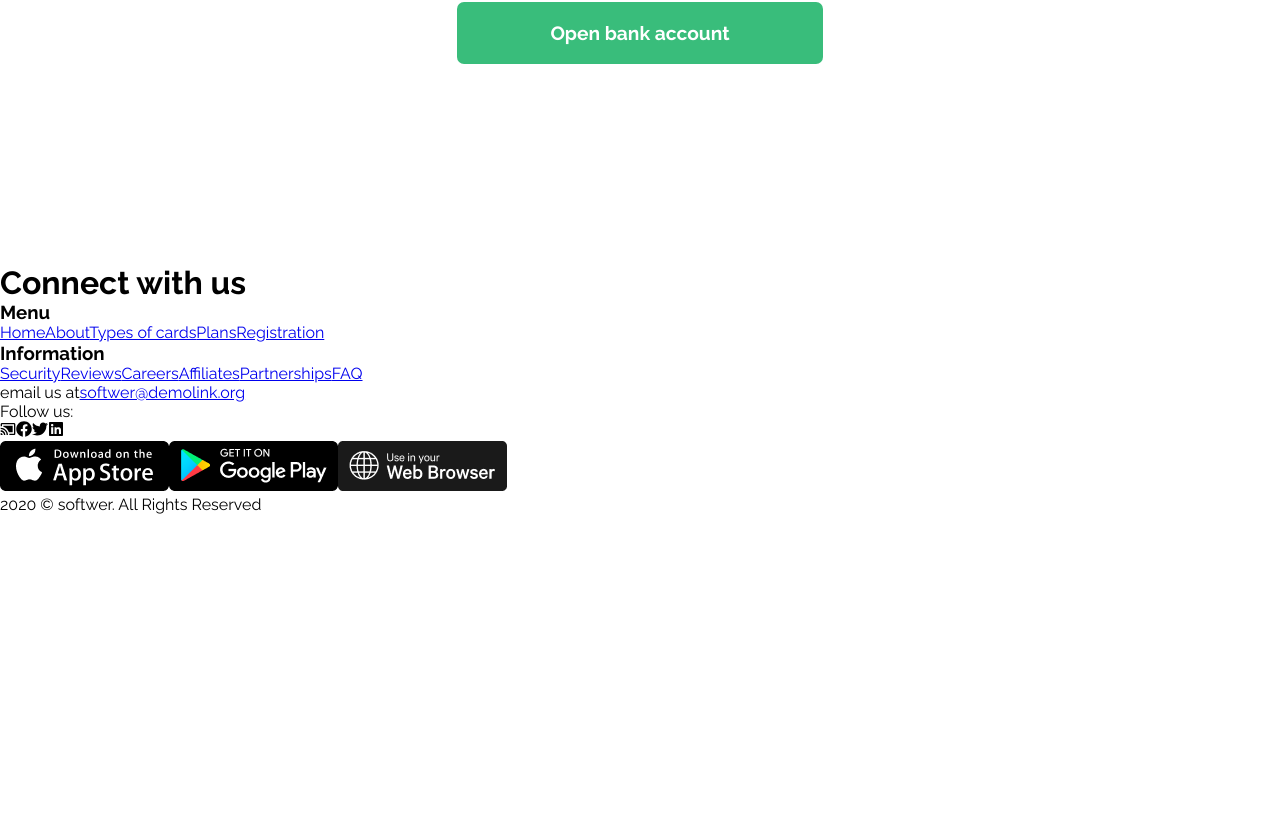
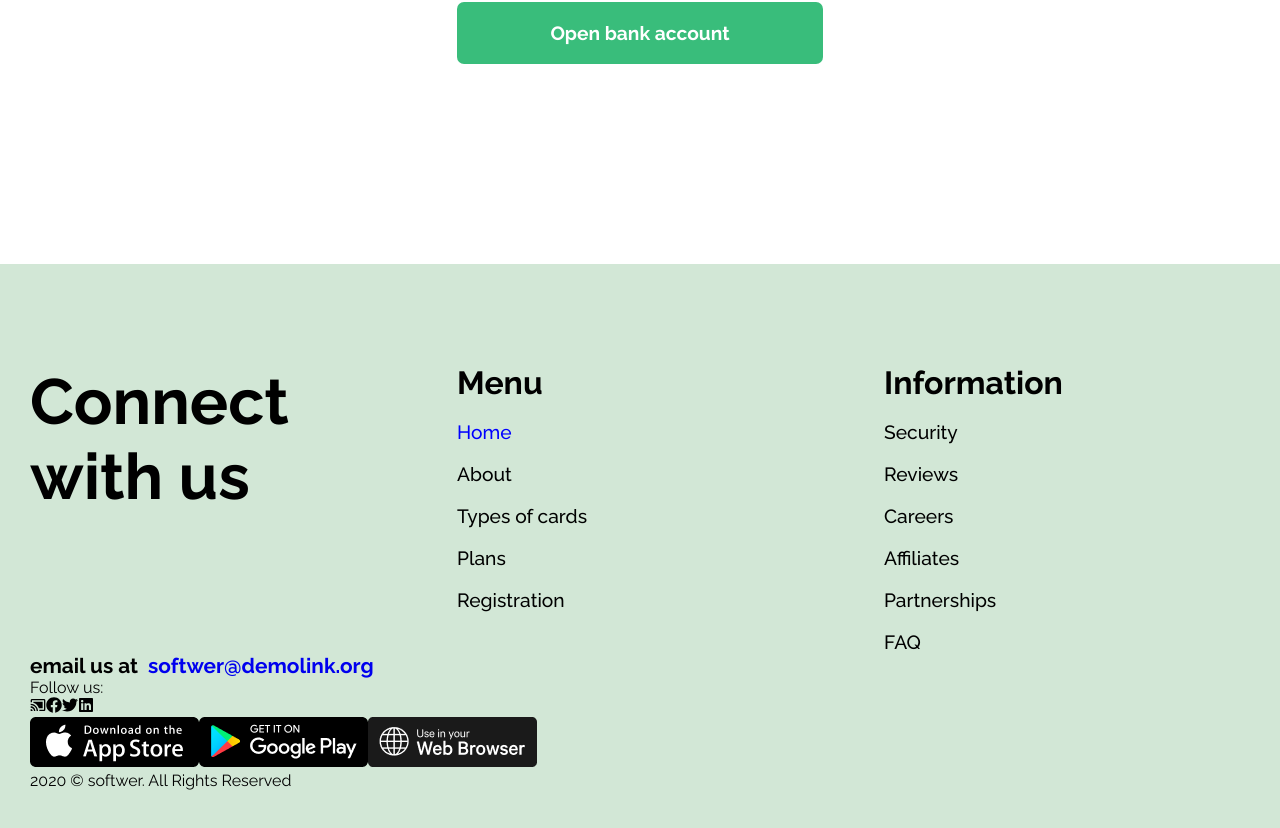
Before and after one commit to Trend20/Softwer, a React (Create React App) app: page / in a window 1280 px wide. Shown: the part 4866-5694 px from the top of the page. Before the commit the page ends 5380 px from the top, so only its background shows below. Built offline with nearby package versions, Linux system fonts and the light colour scheme.

Commit message:
working on the  footer section

```diff
--- a/src/components/pages/Home/Home.css
+++ b/src/components/pages/Home/Home.css
@@ -582,4 +582,62 @@
         padding: 20px;
     }
 }
-/* end of siign up section */
+/* end of sign up section */
+
+/* footer styles */
+
+footer{
+    display: flex;
+    background: rgb(210, 231, 214);
+    flex-direction: column;
+    width: 100%;
+    padding: 100px 30px;
+}
+
+.footer-menu{
+    display: flex;
+    justify-content: space-between;
+}
+
+.footer-menu h1{
+    display: flex;
+    font-size: 4rem;
+    width: 30%;
+}
+
+.footer-nav{
+    display: flex;
+    flex-direction: column;
+    width: 30%;
+}
+
+.footer-nav h3{
+    font-size: 2rem;
+}
+
+.footer-nav a{
+    margin-top: 20px;
+    text-decoration: none;
+    font-size: 1.2rem;
+    color: black;
+    font-weight: 500;
+}
+
+.footer-nav a.active,
+.footer-nav a:hover{
+    color: blue;
+}
+
+.connect{
+    display: flex;
+}
+
+.connect p{
+    font-size: 1.3rem;
+    font-weight: 700;
+}
+
+.connect p a{
+    margin-left: 10px;
+    text-decoration: none;
+}
--- a/src/components/pages/Home/Home.js
+++ b/src/components/pages/Home/Home.js
@@ -111,7 +111,7 @@ function Home() {
                   <h1>Connect with us</h1>
                   <div className="footer-nav">
                       <h3>Menu</h3>
-                      <a href="#">Home</a>
+                      <a href="#" className="active">Home</a>
                       <a href="#">About</a>
                       <a href="#">Types of cards</a>
                       <a href="#">Plans</a>
```
Also changed, not shown: 1 other file (tests, documents, lock files or other folders).
